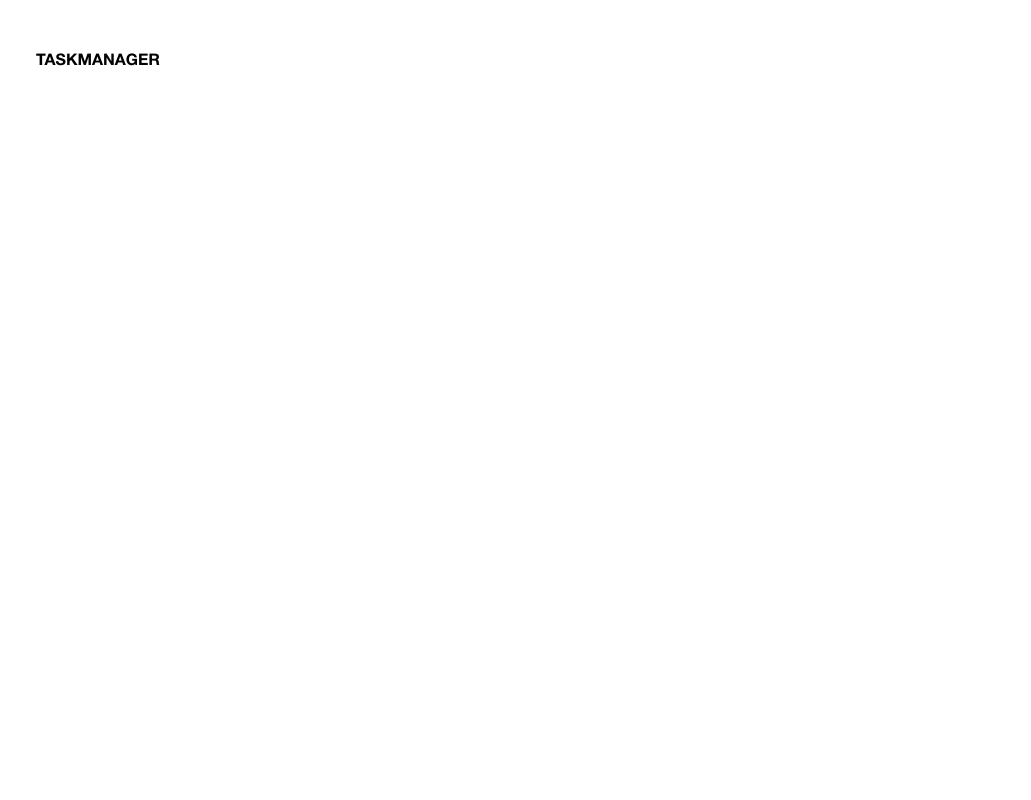
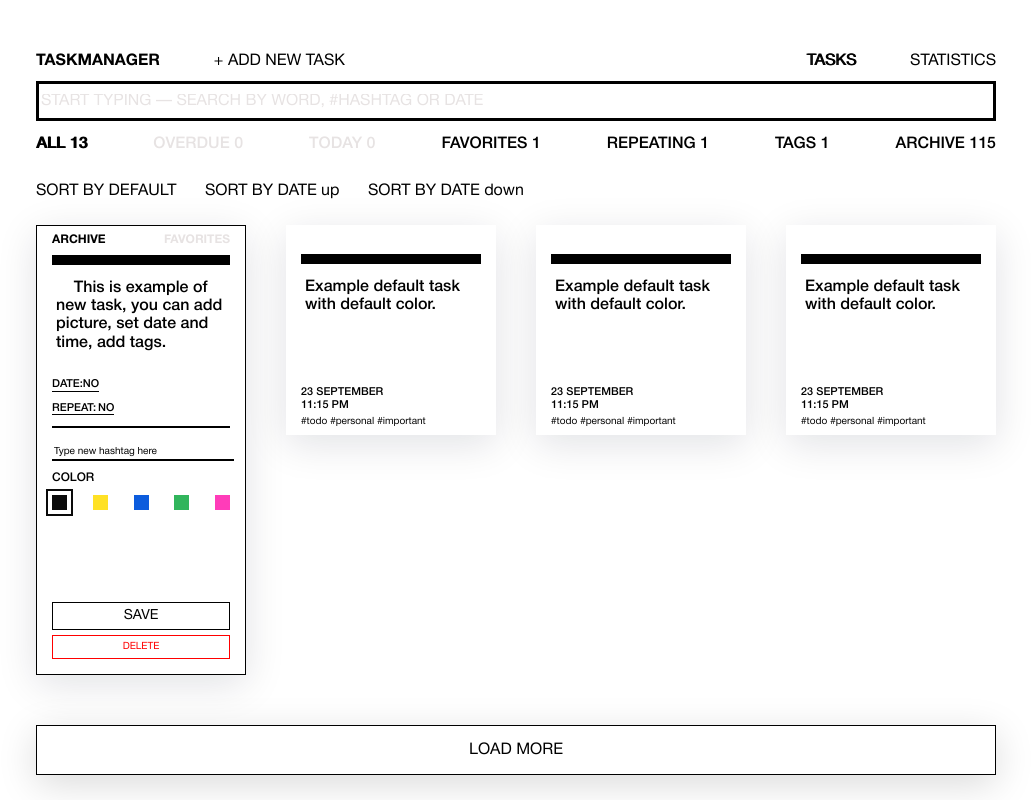
Before and after one commit to DivoDivnoe/272803-taskmanager-9, a website: page public/index.html in a window 1280 px wide. Shown: the whole page, without its empty margins (124-1155 px from the left). Drawn offline with Linux system fonts and the light colour scheme.

Commit message:
render elements

```diff
--- a/src/main.js
+++ b/src/main.js
@@ -0,0 +1,407 @@
+const NUMBER_OF_TASKS = 3;
+
+const getMenuTemplate = () => `
+  <section class="control__btn-wrap">
+    <input
+      type="radio"
+      name="control"
+      id="control__new-task"
+      class="control__input visually-hidden"
+    />
+    <label for="control__new-task" class="control__label control__label--new-task"
+      >+ ADD NEW TASK</label
+    >
+    <input
+      type="radio"
+      name="control"
+      id="control__task"
+      class="control__input visually-hidden"
+      checked
+    />
+    <label for="control__task" class="control__label">TASKS</label>
+    <input
+      type="radio"
+      name="control"
+      id="control__statistic"
+      class="control__input visually-hidden"
+    />
+    <label for="control__statistic" class="control__label">STATISTICS</label>
+  </section>
+`;
+
+const getSearchTemplate = () => `
+  <section class="main__search search container">
+    <input
+      type="text"
+      id="search__input"
+      class="search__input"
+      placeholder="START TYPING — SEARCH BY WORD, #HASHTAG OR DATE"
+    />
+    <label class="visually-hidden" for="search__input">Search</label>
+  </section>
+`;
+
+const getFiltersTemplate = () => `
+  <section class="main__filter filter container">
+    <input
+      type="radio"
+      id="filter__all"
+      class="filter__input visually-hidden"
+      name="filter"
+      checked
+    />
+    <label for="filter__all" class="filter__label">
+      All <span class="filter__all-count">13</span></label
+    >
+    <input
+      type="radio"
+      id="filter__overdue"
+      class="filter__input visually-hidden"
+      name="filter"
+      disabled
+    />
+    <label for="filter__overdue" class="filter__label"
+      >Overdue <span class="filter__overdue-count">0</span></label
+    >
+    <input
+      type="radio"
+      id="filter__today"
+      class="filter__input visually-hidden"
+      name="filter"
+      disabled
+    />
+    <label for="filter__today" class="filter__label"
+      >Today <span class="filter__today-count">0</span></label
+    >
+    <input
+      type="radio"
+      id="filter__favorites"
+      class="filter__input visually-hidden"
+      name="filter"
+    />
+    <label for="filter__favorites" class="filter__label"
+      >Favorites <span class="filter__favorites-count">1</span></label
+    >
+    <input
+      type="radio"
+      id="filter__repeating"
+      class="filter__input visually-hidden"
+      name="filter"
+    />
+    <label for="filter__repeating" class="filter__label"
+      >Repeating <span class="filter__repeating-count">1</span></label
+    >
+    <input type="radio" id="filter__tags" class="filter__input visually-hidden" name="filter" />
+    <label for="filter__tags" class="filter__label"
+      >Tags <span class="filter__tags-count">1</span></label
+    >
+    <input
+      type="radio"
+      id="filter__archive"
+      class="filter__input visually-hidden"
+      name="filter"
+    />
+    <label for="filter__archive" class="filter__label"
+      >Archive <span class="filter__archive-count">115</span></label
+    >
+  </section>
+`;
+
+const getCardTemplate = () => `
+  <article class="card card--black">
+    <div class="card__form">
+      <div class="card__inner">
+        <div class="card__control">
+          <button type="button" class="card__btn card__btn--edit">
+            edit
+          </button>
+          <button type="button" class="card__btn card__btn--archive">
+            archive
+          </button>
+          <button type="button" class="card__btn card__btn--favorites card__btn--disabled">
+            favorites
+          </button>
+        </div>
+
+        <div class="card__color-bar">
+          <svg class="card__color-bar-wave" width="100%" height="10">
+            <use xlink:href="#wave"></use>
+          </svg>
+        </div>
+
+        <div class="card__textarea-wrap">
+          <p class="card__text">Example default task with default color.</p>
+        </div>
+
+        <div class="card__settings">
+          <div class="card__details">
+            <div class="card__dates">
+              <div class="card__date-deadline">
+                <p class="card__input-deadline-wrap">
+                  <span class="card__date">23 September</span>
+                  <span class="card__time">11:15 PM</span>
+                </p>
+              </div>
+            </div>
+
+            <div class="card__hashtag">
+              <div class="card__hashtag-list">
+                <span class="card__hashtag-inner">
+                  <span class="card__hashtag-name">
+                    #todo
+                  </span>
+                </span>
+
+                <span class="card__hashtag-inner">
+                  <span class="card__hashtag-name">
+                    #personal
+                  </span>
+                </span>
+
+                <span class="card__hashtag-inner">
+                  <span class="card__hashtag-name">
+                    #important
+                  </span>
+                </span>
+              </div>
+            </div>
+          </div>
+        </div>
+      </div>
+    </div>
+  </article>
+`;
+
+const getCardForm = () => `
+  <article class="card card--edit card--black">
+    <form class="card__form" method="get">
+      <div class="card__inner">
+        <div class="card__control">
+          <button type="button" class="card__btn card__btn--archive">
+            archive
+          </button>
+          <button type="button" class="card__btn card__btn--favorites card__btn--disabled">
+            favorites
+          </button>
+        </div>
+
+        <div class="card__color-bar">
+          <svg width="100%" height="10">
+            <use xlink:href="#wave"></use>
+          </svg>
+        </div>
+
+        <div class="card__textarea-wrap">
+          <label>
+            <textarea
+              class="card__text"
+              placeholder="Start typing your text here..."
+              name="text"
+            >
+    This is example of new task, you can add picture, set date and time, add tags.</textarea
+            >
+          </label>
+        </div>
+
+        <div class="card__settings">
+          <div class="card__details">
+            <div class="card__dates">
+              <button class="card__date-deadline-toggle" type="button">
+                date: <span class="card__date-status">no</span>
+              </button>
+
+              <fieldset class="card__date-deadline" disabled>
+                <label class="card__input-deadline-wrap">
+                  <input
+                    class="card__date"
+                    type="text"
+                    placeholder="23 September"
+                    name="date"
+                  />
+                </label>
+              </fieldset>
+
+              <button class="card__repeat-toggle" type="button">
+                repeat:<span class="card__repeat-status">no</span>
+              </button>
+
+              <fieldset class="card__repeat-days" disabled>
+                <div class="card__repeat-days-inner">
+                  <input
+                    class="visually-hidden card__repeat-day-input"
+                    type="checkbox"
+                    id="repeat-mo-1"
+                    name="repeat"
+                    value="mo"
+                  />
+                  <label class="card__repeat-day" for="repeat-mo-1">mo</label>
+                  <input
+                    class="visually-hidden card__repeat-day-input"
+                    type="checkbox"
+                    id="repeat-tu-1"
+                    name="repeat"
+                    value="tu"
+                    checked
+                  />
+                  <label class="card__repeat-day" for="repeat-tu-1">tu</label>
+                  <input
+                    class="visually-hidden card__repeat-day-input"
+                    type="checkbox"
+                    id="repeat-we-1"
+                    name="repeat"
+                    value="we"
+                  />
+                  <label class="card__repeat-day" for="repeat-we-1">we</label>
+                  <input
+                    class="visually-hidden card__repeat-day-input"
+                    type="checkbox"
+                    id="repeat-th-1"
+                    name="repeat"
+                    value="th"
+                  />
+                  <label class="card__repeat-day" for="repeat-th-1">th</label>
+                  <input
+                    class="visually-hidden card__repeat-day-input"
+                    type="checkbox"
+                    id="repeat-fr-1"
+                    name="repeat"
+                    value="fr"
+                    checked
+                  />
+                  <label class="card__repeat-day" for="repeat-fr-1">fr</label>
+                  <input
+                    class="visually-hidden card__repeat-day-input"
+                    type="checkbox"
+                    name="repeat"
+                    value="sa"
+                    id="repeat-sa-1"
+                  />
+                  <label class="card__repeat-day" for="repeat-sa-1">sa</label>
+                  <input
+                    class="visually-hidden card__repeat-day-input"
+                    type="checkbox"
+                    id="repeat-su-1"
+                    name="repeat"
+                    value="su"
+                    checked
+                  />
+                  <label class="card__repeat-day" for="repeat-su-1">su</label>
+                </div>
+              </fieldset>
+            </div>
+
+            <div class="card__hashtag">
+              <div class="card__hashtag-list"></div>
+
+              <label>
+                <input
+                  type="text"
+                  class="card__hashtag-input"
+                  name="hashtag-input"
+                  placeholder="Type new hashtag here"
+                />
+              </label>
+            </div>
+          </div>
+
+          <div class="card__colors-inner">
+            <h3 class="card__colors-title">Color</h3>
+            <div class="card__colors-wrap">
+              <input
+                type="radio"
+                id="color-black-1"
+                class="card__color-input card__color-input--black visually-hidden"
+                name="color"
+                value="black"
+                checked
+              />
+              <label for="color-black-1" class="card__color card__color--black"
+                >black</label
+              >
+              <input
+                type="radio"
+                id="color-yellow-1"
+                class="card__color-input card__color-input--yellow visually-hidden"
+                name="color"
+                value="yellow"
+              />
+              <label for="color-yellow-1" class="card__color card__color--yellow"
+                >yellow</label
+              >
+              <input
+                type="radio"
+                id="color-blue-1"
+                class="card__color-input card__color-input--blue visually-hidden"
+                name="color"
+                value="blue"
+              />
+              <label for="color-blue-1" class="card__color card__color--blue">blue</label>
+              <input
+                type="radio"
+                id="color-green-1"
+                class="card__color-input card__color-input--green visually-hidden"
+                name="color"
+                value="green"
+              />
+              <label for="color-green-1" class="card__color card__color--green"
+                >green</label
+              >
+              <input
+                type="radio"
+                id="color-pink-1"
+                class="card__color-input card__color-input--pink visually-hidden"
+                name="color"
+                value="pink"
+              />
+              <label for="color-pink-1" class="card__color card__color--pink">pink</label>
+            </div>
+          </div>
+        </div>
+
+        <div class="card__status-btns">
+          <button class="card__save" type="submit">save</button>
+          <button class="card__delete" type="button">delete</button>
+        </div>
+      </div>
+    </form>
+  </article>
+`;
+
+const getLoadMoreButtonTemplate = () => `
+  <button class="load-more" type="button">load more</button>
+`;
+
+const getContentTemplate = () => `
+  <section class="board container">
+    <div class="board__filter-list">
+      <a href="#" class="board__filter">SORT BY DEFAULT</a>
+      <a href="#" class="board__filter">SORT BY DATE up</a>
+      <a href="#" class="board__filter">SORT BY DATE down</a>
+    </div>
+    <div class="board__tasks">
+      ${getCardForm()}
+      ${Array.from({ length: NUMBER_OF_TASKS }, () => getCardTemplate()).join(``)}
+    </div>
+    ${getLoadMoreButtonTemplate()}
+  </section>
+`;
+
+const createElement = template => {
+  const parent = document.createElement('div');
+  parent.innerHTML = template;
+
+  return parent.firstElementChild;
+};
+
+document.addEventListener('DOMContentLoaded', () => {
+  const menu = createElement(getMenuTemplate());
+  const search = createElement(getSearchTemplate());
+  const filter = createElement(getFiltersTemplate());
+  const content = createElement(getContentTemplate());
+
+  const main = document.querySelector('.main');
+  const controlSection = main.querySelector('.main__control');
+  controlSection.appendChild(menu);
+
+  [search, filter, content].forEach(item => main.appendChild(item));
+});
```
Also changed, not shown: markup/add-task.html (+20 -63 lines), markup/index.html (+18 -54 lines), public/index.html (+3 -11 lines).
